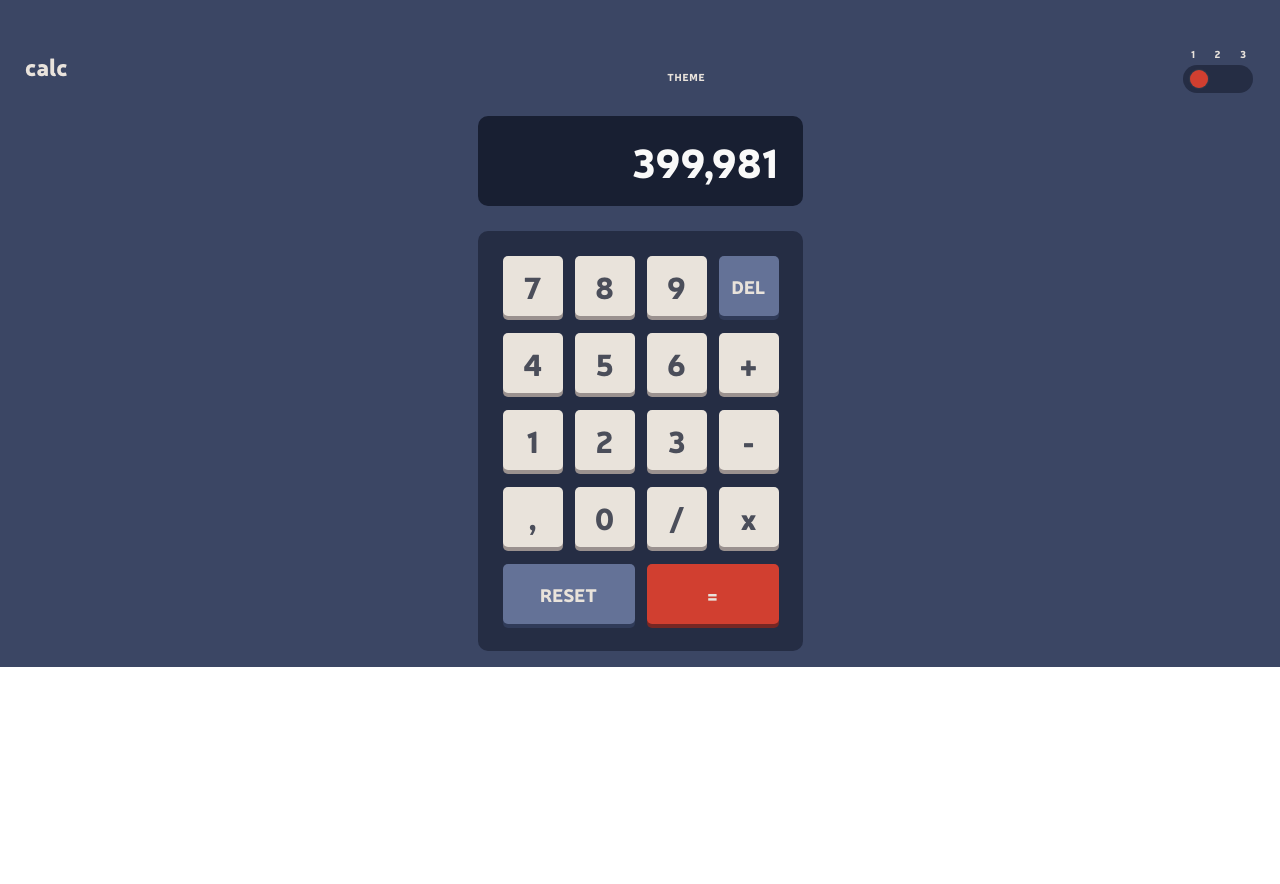
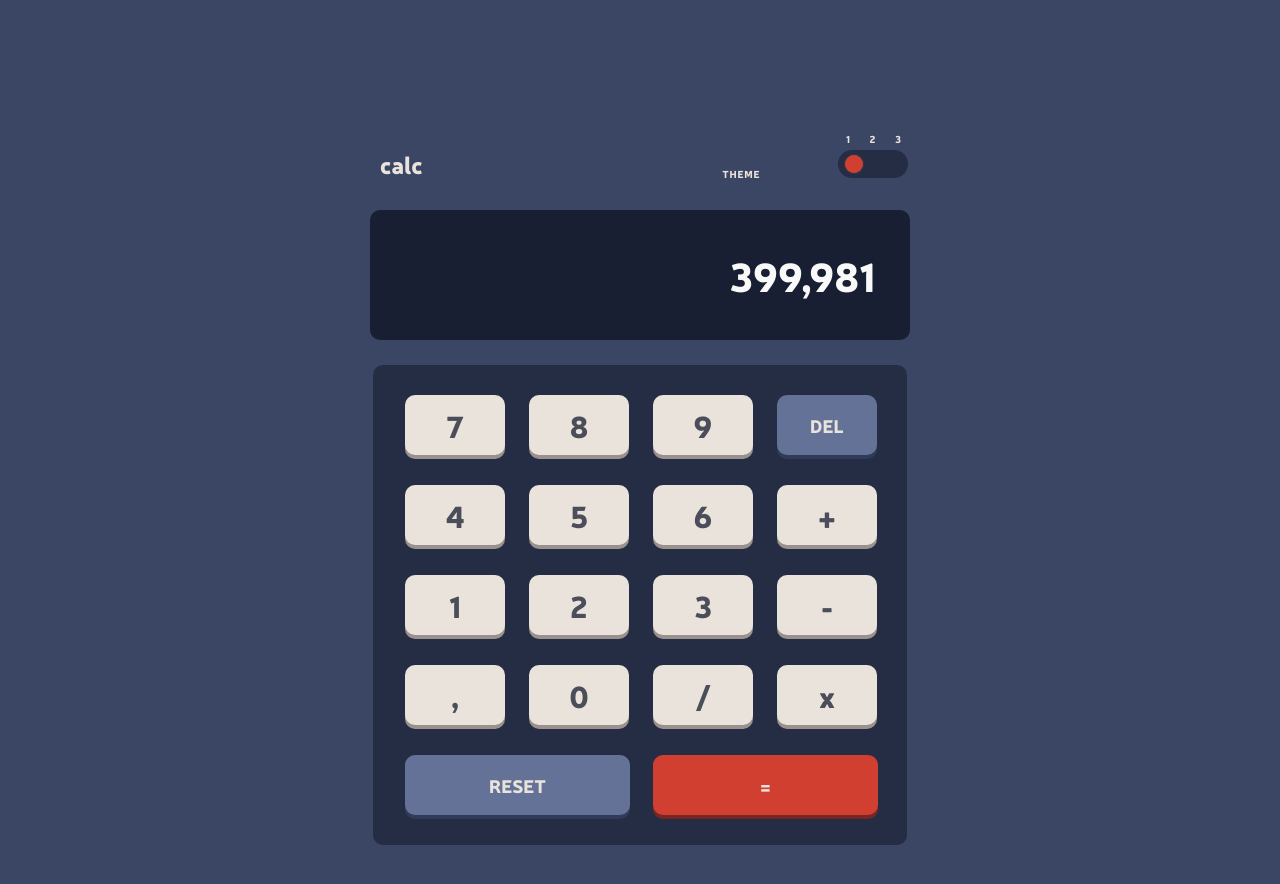
Before and after one commit to EugeneyCh/Calculator, a React (Create React App) app: page / in a window 1280 px wide. Shown: the top 884 px of the page. Before the commit the page ends 800 px from the top, so only its background shows below. Built offline with nearby package versions, Linux system fonts and the light colour scheme.

Commit message:
Second_Day_III

```diff
--- a/src/App.module.css
+++ b/src/App.module.css
@@ -1,7 +1,7 @@
 .app {
   display: flex;
   flex-direction: column;
-  justify-content: center;
+  justify-content: start;
   align-items: center;
   min-width: 325px;
   min-height: 667px;
@@ -11,38 +11,9 @@
   padding-right: 25px;
   margin: 0;
 }
-
-/* .App-logo {
-  height: 40vmin;
-  pointer-events: none;
-}
-
-@media (prefers-reduced-motion: no-preference) {
-  .App-logo {
-    animation: App-logo-spin infinite 20s linear;
+@media screen and (min-width: 1000px) {
+  .app {
+    min-width: 1000px;
+    min-height: 900px;
   }
 }
-
-.App-header {
-  background-color: #282c34;
-  min-height: 100vh;
-  display: flex;
-  flex-direction: column;
-  align-items: center;
-  justify-content: center;
-  font-size: calc(10px + 2vmin);
-  color: white;
-}
-
-.App-link {
-  color: #61dafb;
-}
-
-@keyframes App-logo-spin {
-  from {
-    transform: rotate(0deg);
-  }
-  to {
-    transform: rotate(360deg);
-  }
-} */
--- a/src/components/Header/Header.module.css
+++ b/src/components/Header/Header.module.css
@@ -4,12 +4,11 @@
   justify-content: space-between;
   align-items: center;
   height: 100px;
-  width: 100%;
+  width: 325px;
 }
 .title {
   color: #e9e3dc;
   font-size: 24px;
-  font-weight: 700;
 }
 .themeTitle {
   color: #e9e3dc;
@@ -30,11 +29,9 @@
   color: #e9e3dc;
   letter-spacing: 0.55rem;
   margin-top: 10px;
-  /* padding-left: 28px; */
 }
 input[type="range"] {
   -webkit-appearance: none;
-  /* margin-right: 15px; */
   width: 56px;
   height: 28px;
   background: #252d44;
@@ -67,29 +64,6 @@ input[type="range"]::-moz-range-thumb {
   transition: background 0.3s ease-in-out;
 }
 
-/* input[type="range"]::-ms-thumb {
-  -webkit-appearance: none;
-  height: 20px;
-  width: 20px;
-  border-radius: 50%;
-  background: #ff4500;
-  cursor: ew-resize;
-  box-shadow: 0 0 2px 0 #555;
-  transition: background 0.3s ease-in-out;
-} */
-
-/* input[type="range"]::-webkit-slider-thumb:hover {
-  background: #ff0200;
-}
-
-input[type="range"]::-moz-range-thumb:hover {
-  background: #ff0200;
-}
-
-input[type="range"]::-ms-thumb:hover {
-  background: #ff0200;
-} */
-
 /* Input Track */
 input[type="range"]::-webkit-slider-runnable-track {
   -webkit-appearance: none;
@@ -111,3 +85,21 @@ input[type="range"]::-ms-track {
   border: none;
   background: transparent;
 }
+
+/* //////////////////////////////////////////////////////////// */
+
+@media screen and (min-width: 1000px) {
+  .header {
+    height: 180px;
+    width: 540px;
+    align-items: end;
+    padding-bottom: 30px;
+  }
+
+  .title {
+    padding-left: 10px;
+  }
+  .themeTitle {
+    padding-left: 220px;
+  }
+}
--- a/src/components/NumPad/NumPad.module.css
+++ b/src/components/NumPad/NumPad.module.css
@@ -9,13 +9,9 @@
 }
 .listButton {
   display: grid;
-  /* max-width: 100%; */
   width: 275px;
   grid-template-columns: repeat(4, 60px);
   grid-auto-rows: 60px;
-  /* grid-template-columns: repeat(4, 60px); Перші 4 блоки шириною 60px */
-  /* grid-template-rows: repeat(5, 60px); Перших 5 блоків висотою 60px */
-  /* grid-template-columns: repeat(4, 1fr); */
   grid-column-gap: 12px;
   grid-row-gap: 17px;
   padding: 0px;
@@ -36,10 +32,10 @@
   box-shadow: 0px 4px 0px rgba(167, 157, 151, 0.9);
 }
 .button:nth-of-type(4) {
-  display: flex;
+  /* display: flex;
   justify-content: center;
   align-items: center;
-  list-style-type: none;
+  list-style-type: none; */
   height: 60px;
   width: 60px;
   font-family: "Neris-Black";
@@ -82,3 +78,74 @@
   border-radius: 5px;
   box-shadow: 0px 4px 0px rgba(127, 39, 33, 0.9);
 }
+
+/* //////////////////////////////////////////////////////////////////////////////// */
+
+@media screen and (min-width: 1000px) {
+  .numPad {
+    width: 470px;
+    height: 420px;
+    padding: 30px 32px;
+  }
+  .listButton {
+    display: grid;
+    width: 470px;
+    grid-template-columns: repeat(4, 100px);
+    grid-auto-rows: 60px;
+    grid-column-gap: 24px;
+    grid-row-gap: 30px;
+    padding: 0px;
+    margin: 0px;
+  }
+  .button {
+    height: 60px;
+    width: 100px;
+    font-family: "Neris-Black";
+    font-size: 30px;
+    border-radius: 10px;
+  }
+  .button:nth-of-type(4) {
+    list-style-type: none;
+    height: 60px;
+    width: 100px;
+    font-family: "Neris-Black";
+    font-size: 18px;
+    color: #e9e3db;
+    background-color: #647297;
+    border-radius: 10px;
+    box-shadow: 0px 4px 0px rgba(49, 61, 91, 0.9);
+  }
+
+  .button:nth-last-child(2) {
+    display: flex;
+    grid-column: span 2;
+    justify-content: center;
+    align-items: center;
+    list-style-type: none;
+    height: 60px;
+    width: 225px;
+    font-family: "Neris-Black";
+    font-size: 18px;
+    color: #e9e3db;
+    background-color: #647297;
+    border-radius: 10px;
+    box-shadow: 0px 4px 0px rgba(49, 61, 91, 0.9);
+  }
+
+  .button:last-child {
+    display: flex;
+    grid-column: span 2;
+    justify-content: center;
+    align-items: center;
+    text-align: center;
+    list-style-type: none;
+    height: 60px;
+    width: 225px;
+    font-family: "Neris-Black";
+    font-size: 18px;
+    color: #e9e3db;
+    background: #d13f30;
+    border-radius: 10px;
+    box-shadow: 0px 4px 0px rgba(127, 39, 33, 0.9);
+  }
+}
--- a/src/components/Scoreboard/Scoreboard.module.css
+++ b/src/components/Scoreboard/Scoreboard.module.css
@@ -14,3 +14,16 @@
   padding: 0px 25px;
   margin: 0;
 }
+
+/* //////////////////////////////////////////////////////////////////////////////// */
+
+@media screen and (min-width: 1000px) {
+  .input {
+    display: flex;
+    align-items: center;
+    justify-content: flex-end;
+    height: 130px;
+    width: 470px;
+    padding: 0px 35px;
+  }
+}
```
Also changed, not shown: src/reportWebVitals.js (deleted, +0 -13 lines), src/setupTests.js (deleted, +0 -5 lines), src/logo.svg (deleted).
